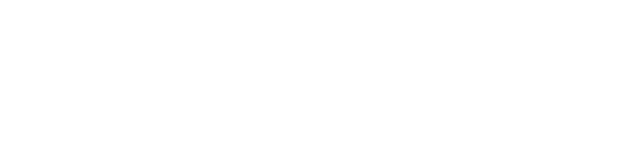
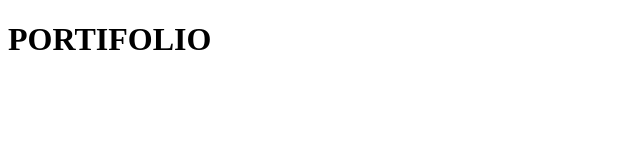
Before and after one commit to GuilhermeMesquita4/Porfolio-Guilherme-Mesquita, a plain HTML site: page index.html in a window 1280 px wide. Shown: the whole page, without its empty margins (0-640 px from the left). Drawn offline with Linux system fonts and the light colour scheme.

Commit message:
Add files via upload

```diff
--- a/index.html
+++ b/index.html
@@ -3,9 +3,10 @@
 <head>
     <meta charset="UTF-8">
     <meta name="viewport" content="width=device-width, initial-scale=1.0">
-    <title>Document</title>
+    <title>PORTIFOLIO</title>
 </head>
 <body>
+    <h1>PORTIFOLIO</h1>
 
 </body>
 </html>
```
